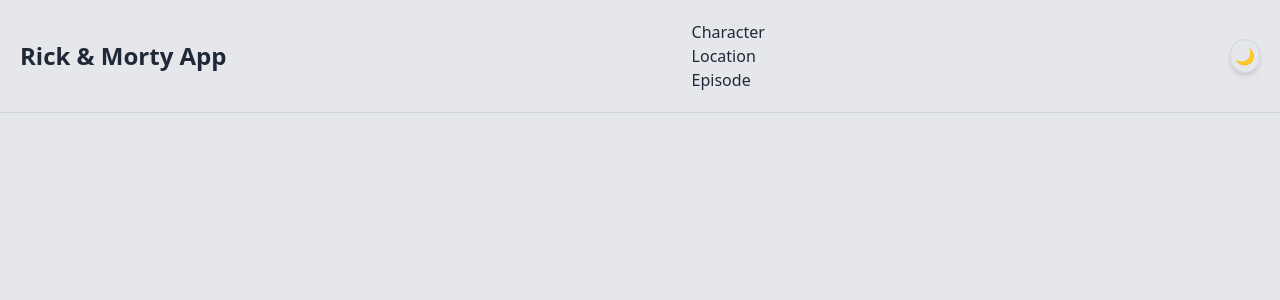
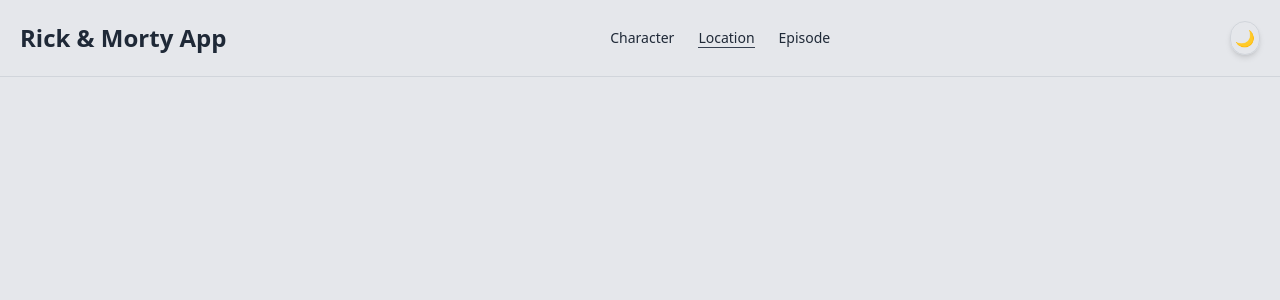
Before and after one commit to RE15EL/react-rick-morty-app, a React (Vite) app: page /location/1 in a window 1280 px wide. Shown: the top 300 px of the page. Built offline with nearby package versions, Linux system fonts and the light colour scheme.

Commit message:
added NavLink

```diff
--- a/src/components/Header.jsx
+++ b/src/components/Header.jsx
@@ -1,26 +1,13 @@
-import { Link } from "react-router-dom";
-
+import Navbar from "./Navbar";
 
 export function Header({darkTheme, setDarkTheme}) {
   return (
     <div className="p-5 flex justify-center items-center flex-wrap sm:justify-between
                     border-b border-gray-300 dark:border-gray-700">
-        <div className="flex justify-between items-center space-x-5 w-screen">
+        <div className="flex flex-col sm:flex-row justify-between items-center space-x-5 w-screen gap-4">
             <h1 className="dark:text-gray-300 text-bold font-bold text-2xl" >Rick & Morty App</h1>
 
-            <nav>
-              <ul>
-                <li>
-                  <Link to="/character">Character</Link>
-                </li>
-                <li>
-                  <Link to="location">Location</Link>
-                </li>
-                <li>
-                  <Link to="episode">Episode</Link>
-                </li>
-              </ul>
-            </nav>
+            <Navbar/>
 
             <button type="button"
                     className="p-1 border shadow-md hover:shadow-lg border-gray-300 dark:border-gray-700 rounded-full"
--- /dev/null
+++ b/src/components/Navbar.jsx
@@ -0,0 +1,26 @@
+import { NavLink } from "react-router-dom";
+
+export default function Navbar() {
+
+    const applyClassName = ({isActive})=>[
+        isActive ? 'border-b dark:border-gray-300 border-gray-700' : '',
+        'mr-4',
+    ].join(' ')
+
+    return (
+        <nav>
+            <ul className="flex flex-wrap flex-col sm:flex-row justify-center items-center gap-2 p-2
+                        dark:text-gray-300 text-bold text-sm ">
+                <li >
+                    <NavLink className={applyClassName} to="/character">Character</NavLink>
+                </li>
+                <li >
+                    <NavLink className={applyClassName} to="location">Location</NavLink>
+                </li>
+                <li >
+                    <NavLink className={applyClassName} to="episode">Episode</NavLink>
+                </li>
+            </ul>
+        </nav>
+  )
+}
```
